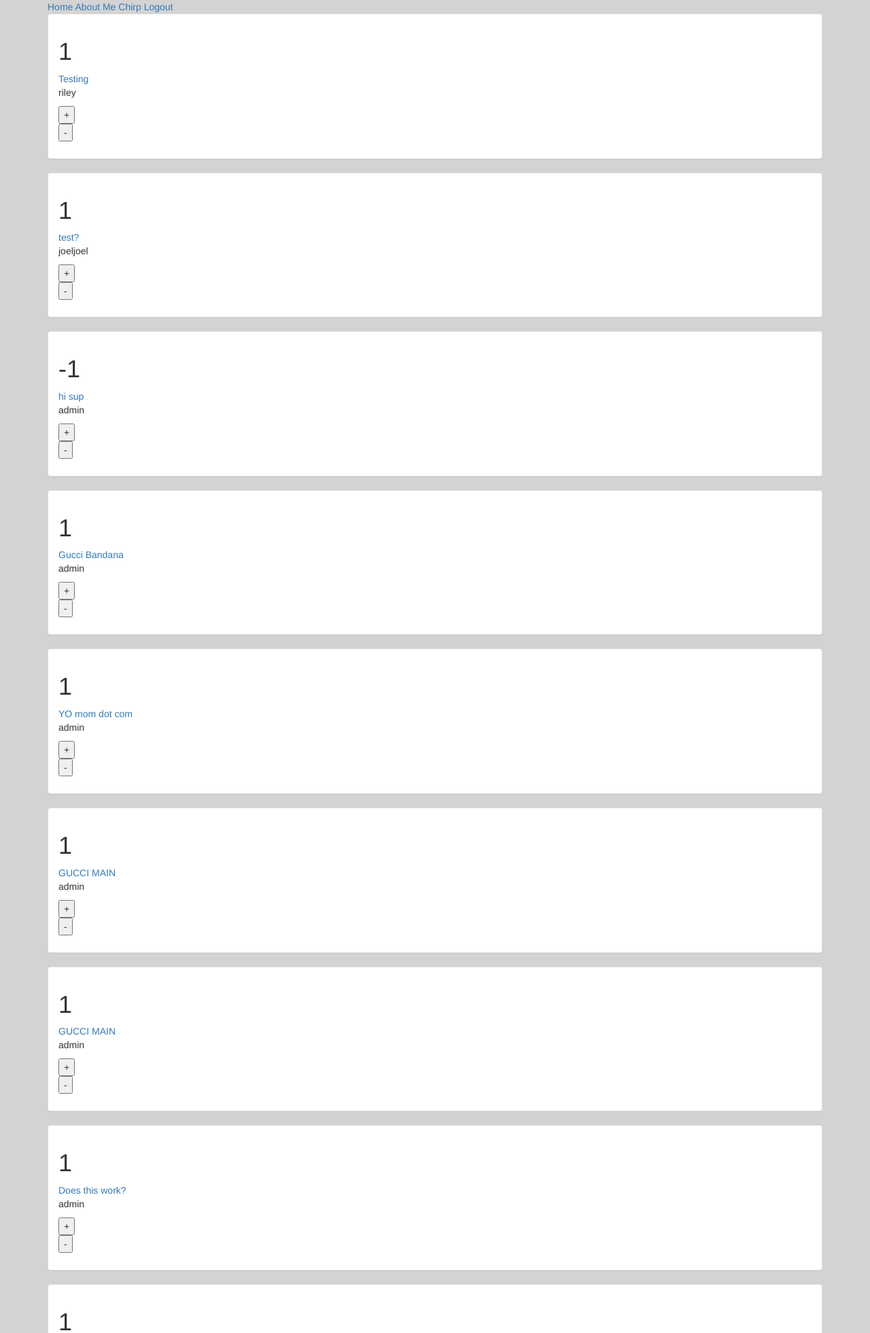
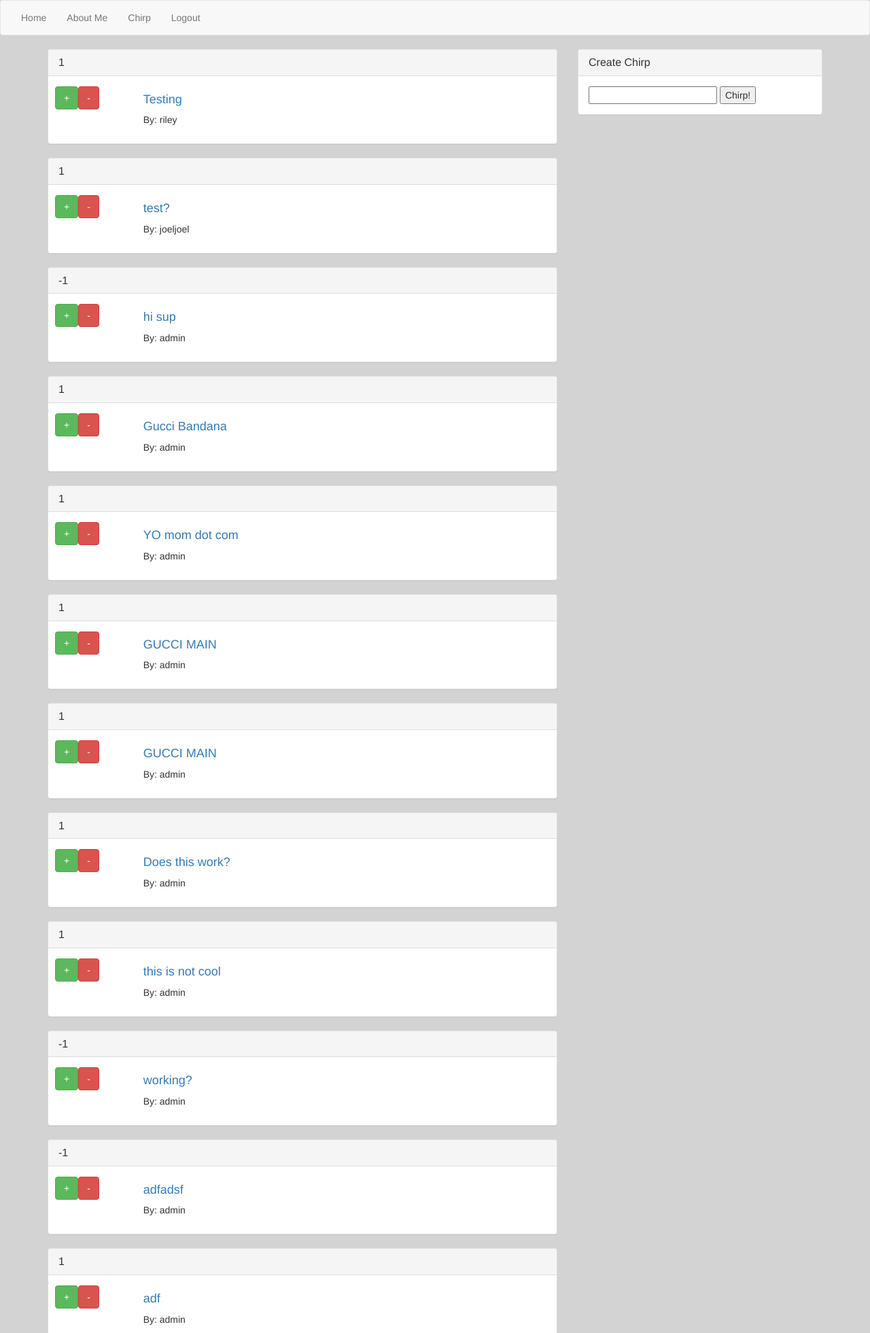
Before and after one commit to destanton/class_notes, a Django app: page / in a window 1280 px wide. Shown: the top 1961 px of the page at 68% size. Run offline with Django 3.2, Linux system fonts and the light colour scheme; a user stored in the database is signed in; data comes from the database, SQL or seed files in the repository; both versions use the stored data as it was after the commit; some libraries are stand-ins or nearby versions.

Commit message:
worked on styling

```diff
--- a/week5/chirper2/templates/base.html
+++ b/week5/chirper2/templates/base.html
@@ -14,16 +14,22 @@
     </style>
   </head>
   <body>
+    <nav class="navbar navbar-default">
+      <div class="container-fluid">
+        <div class="nav navbar-nav">
+        <li><a href="{% url 'chirp_view' %}">Home</a></li>
+        <li><a href="{% url 'about_view' %}">About Me</a></li>
+        <li><a href="{% url 'chirp_create_view' %}">Chirp</a></li>
+        {% if not request.user.is_authenticated %}
+          <li><a href="{% url 'user_create_view' %}">Create User</a></li>
+          <li><a href="{% url 'login' %}">Login</a></li>
+        {% else %}
+          <li><a href="{% url 'logout' %}?next={% url 'chirp_view' %}">Logout</a></li>
+        {% endif %}
+        </div>
+      </div>
+    </nav>
     <div class="container">
-      <a href="{% url 'chirp_view' %}">Home</a>
-      <a href="{% url 'about_view' %}">About Me</a>
-      <a href="{% url 'chirp_create_view' %}">Chirp</a>
-      {% if not request.user.is_authenticated %}
-        <a href="{% url 'user_create_view' %}">Create User</a>
-        <a href="{% url 'login' %}">Login</a>
-      {% else %}
-        <a href="{% url 'logout' %}?next={% url 'chirp_view' %}">Logout</a>
-      {% endif %}
       {% block content %}
       {% endblock %}
       {% block footer %}
--- a/week5/chirper2/templates/chirps.html
+++ b/week5/chirper2/templates/chirps.html
@@ -1,29 +1,58 @@
 {% extends "base.html" %}
 
 {% block content %}
+<div class="row">
+  <div class="col-md-8">
 {% for chirp in object_list %}
   <div class="panel panel-default">
+  <div class="panel-heading">
+    <h3 class="panel-title">{{chirp.score}}</h3>
+  </div>
     <div class="panel-body">
-    <h1>{{ chirp.score }}</h1>
-    <a href="{% url 'chirp_detail_view' chirp.id %}">{{ chirp.body }}</a>
-
-    <p>
-      {{ chirp.user }}
-    </p>
-    <p>
+      <div class="row">
+        <div class="col-md-2">
+          <div class="btn-toolbar" role="group">
             <form class="" action="{% url 'chirp_vote_view' chirp.id %}" method="post">
               {% csrf_token %}
               <input type="hidden" name="value" value=true>
-        <input type="submit" name="" value="+">
+              <input type="submit" name="" value="+" class="btn btn-group btn-success">
             </form>
             <form class="" action="{% url 'chirp_vote_view' chirp.id %}" method="post">
               {% csrf_token %}
               <input type="hidden" name="value" value=false>
-        <input type="submit" name="" value="-">
+              <input type="submit" name="" value="-" class="btn btn-group btn-danger">
             </form>
+          </div>
+        </div>
+        <div class="col-md-10">
+            <h4>
+              <a href="{% url 'chirp_detail_view' chirp.id %}">
+                {{ chirp.body }}</a>
+            </h4>
+            <p>
+              By: {{ chirp.user }}
             </p>
         </div>
       </div>
-
+    </div>
+</div>
 {% endfor %}
+   </div>
+   <div class="col-md-4">
+     {% if request.user.is_authenticated %}
+     <div class="panel panel-default">
+       <div class="panel-heading">
+         <h3 class="panel-title">Create Chirp</h3>
+       </div>
+       <div class="panel-body">
+         <form class="" action="{% url 'chirp_create_view' %}" method="post">
+           {% csrf_token %}
+           <input type="text" name="body" value="">
+           <input type="submit" name="" value="Chirp!">
+         </form>
+       </div>
+     </div>
+     {% endif %}
+   </div>
+</div>
 {% endblock %}
```
Also changed, not shown: week5/chirper2/db.sqlite3. Lines whose indentation alone changed are shown as unchanged.
